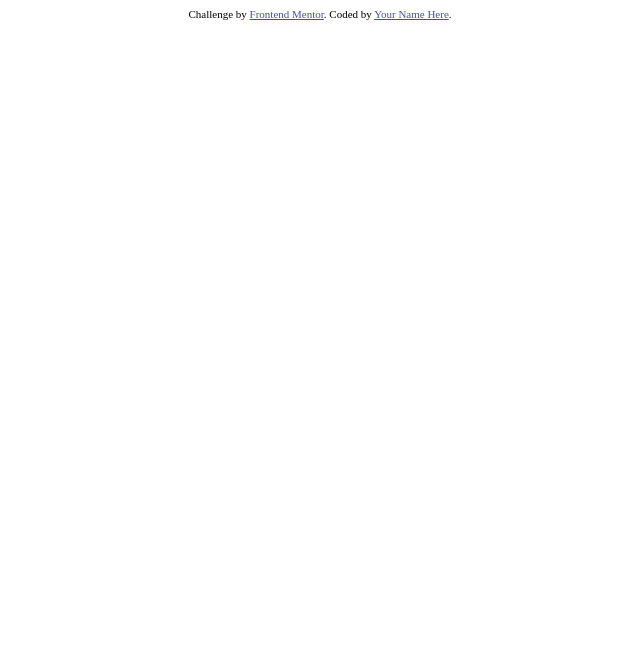
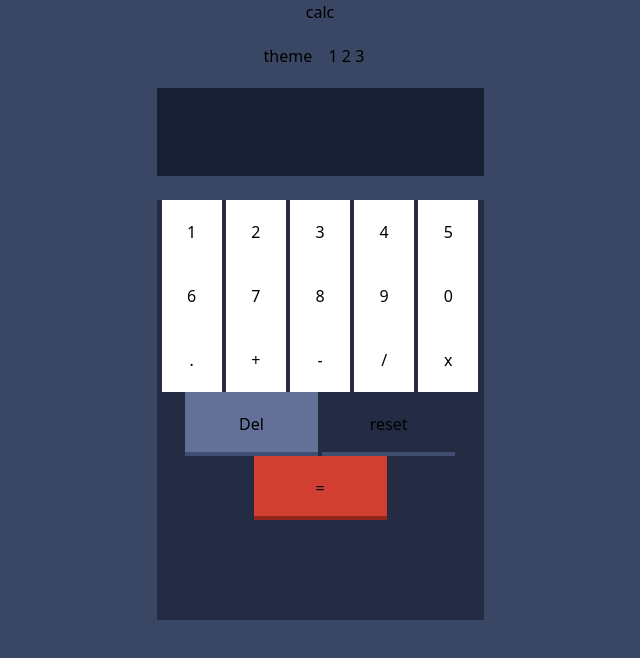
Before and after one commit to LenH4rd/calculator-app, a website: page index.html in a window 1280 px wide. Shown: the whole page, without its empty margins (320-960 px from the left). Drawn offline with Linux system fonts and the light colour scheme.

Commit message:
4th commit

```diff
--- /dev/null
+++ b/css/main.css
@@ -0,0 +1,54 @@
+@tailwind base;
+@tailwind components;
+@tailwind utilities;
+
+@layer base {
+    * {
+        margin: 0 auto;
+        padding: 0;
+    }
+
+    body {
+        display: flex;
+        justify-content: center;
+        text-align: center;
+    }
+}
+
+@layer components {
+    section {
+        padding: 0 1.5rem;
+    }
+
+    input {
+        width: 20.4375rem;
+        height: 5.5rem;
+        background-color: hsl(224, 36%, 15%);
+        margin-bottom: 1.5rem;
+    }
+
+    button {
+        width: 3.75rem;
+        height: 4rem;
+    }
+
+    div {
+        width: 20.4375rem;
+        height: 26.25rem;
+    }
+
+    #delete, #reset {
+        box-shadow: 0 -4px 0 inset hsl(224, 28%, 35%);
+        width: 8.3125rem;
+        height: 4rem;
+    }
+    #equals {
+        box-shadow: 0 -4px 0 inset hsl(6, 70%, 34%);
+        width: 8.3125rem;
+        height: 4rem;
+    }
+}
+
+@layer utilities {
+
+}
--- a/index.html
+++ b/index.html
@@ -1,26 +1,49 @@
 <!DOCTYPE html>
 <html lang="en">
+
 <head>
   <meta charset="UTF-8">
-  <meta name="viewport" content="width=device-width, initial-scale=1.0"> <!-- displays site properly based on user's device -->
+  <meta name="viewport" content="width=device-width, initial-scale=1.0">
+  <!-- displays site properly based on user's device -->
+  <link rel="stylesheet" href="./css/tailwind.css">
+  <link rel="icon" type="image/png" sizes="32x32" href="./images/favicon-32x32.png">
+  <title>Frontend Mentor | Calculator app</title>
+</head>
 
-  <link rel="icon" type="image/png" sizes="32x32" href="./images/favicon-32x32.png">
+<body class="min-h-screen">
+  <h1 class="sr-only">Calculator app</h1>
+  <main class="w-full bg-main-backgroound">
+    <section>
+      <h2>calc</h2>
+      <nav>theme
+        <button type="reset">1 2 3</button>
+      </nav>
 
-  <title>Frontend Mentor | Calculator app</title>
+      <input type="text">
 
-  <!-- Feel free to remove these styles or customise in your own stylesheet 👍 -->
-  <style>
-    .attribution { font-size: 11px; text-align: center; }
-    .attribution a { color: hsl(228, 45%, 44%); }
-  </style>
-</head>
-<body>
+      <div class="bg-toggle-and-keypad">
+        <button type="button" class="bg-White" id="one">1</button>
+        <button type="button" class="bg-White" id="two">2</button>
+        <button type="button" class="bg-White"id=three>3</button>
+        <button type="button" class="bg-White" id="four">4</button>
+        <button type="button" class="bg-White"id="five">5</button>
+        <button type="button" class="bg-White" id="six">6</button>
+        <button type="button" class="bg-White" id="seven">7</button>
+        <button type="button" class="bg-White" id="eight">8</button>
+        <button type="button" class="bg-White" id="nine">9</button>
+        <button type="button" class="bg-White" id="zero">0</button>
+        <button type="button" class="bg-White" id="point">.</button>
+        <button type="button" class="bg-White" id="plus">+</button>
+        <button type="button" class="bg-White" id="minus">-</button>
+        <button type="button" class="bg-White" id="divide">/</button>
+        <button type="button" class="bg-White" id="ex">x</button>
+        <button type="button" class="bg-Desaturated-dark-blue" id="delete">Del</button>
+        <button type="reset" class= bg-Desaturated-dark-blue" id="reset">reset</button>
+        <button type="submit" class="bg-Red" id="equals">=</button>
+      </div>
+    </section>
+  </main>
 
+</body>
 
-
-  <div class="attribution">
-    Challenge by <a href="https://www.frontendmentor.io?ref=challenge" target="_blank">Frontend Mentor</a>.
-    Coded by <a href="#">Your Name Here</a>.
-  </div>
-</body>
 </html>
--- /dev/null
+++ b/tailwind.config.js
@@ -0,0 +1,20 @@
+/** @type {import('tailwindcss').Config} */
+module.exports = {
+  content: [
+    "./*.html"
+  ],
+  theme: {
+    extend: {
+      colors: {
+        "main-backgroound": "hsl(222, 26%, 31%)",
+        "toggle-and-keypad": "hsl(223, 31%, 20%)",
+        "screen-background": "hsl(224, 36%, 15%)",
+        "Desaturated-dark-blue": "hsl(225, 21%, 49%)",
+        "Red": "hsl(6, 63%, 50%)",
+        "Dark-red": "hsl(6, 70%, 34%)",
+        "White" : "hsl(0, 0%, 100%)",
+      },
+    },
+  },
+  plugins: [],
+}
```
Also changed, not shown: package.json (added, +9 -0 lines), css/tailwind.css (added), 1 other file.
